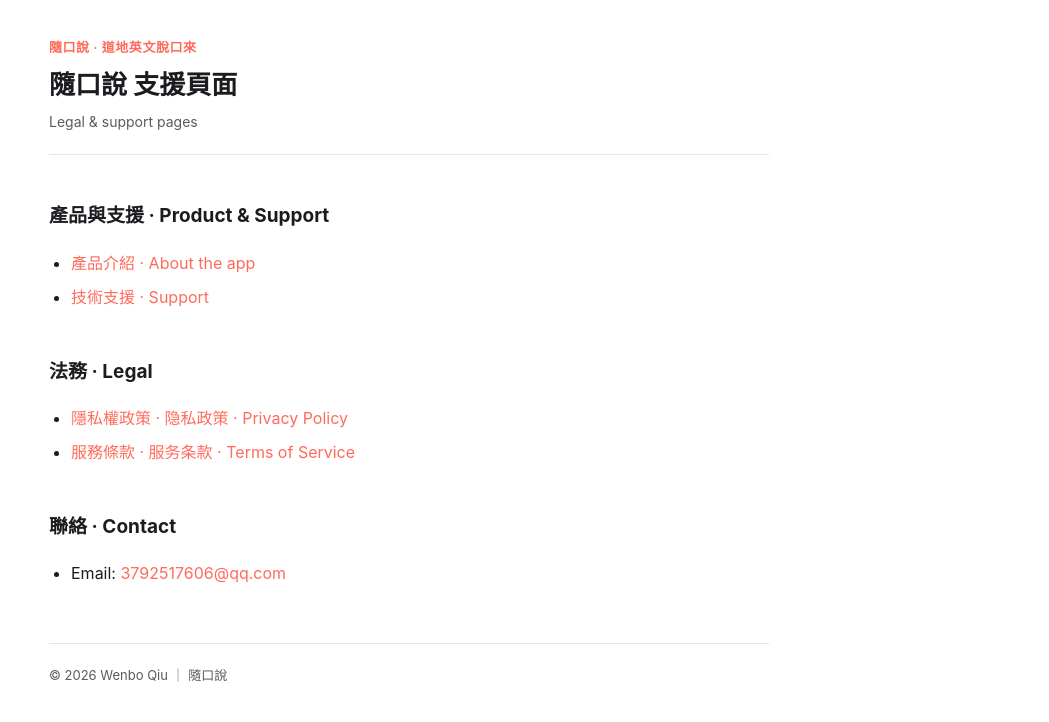
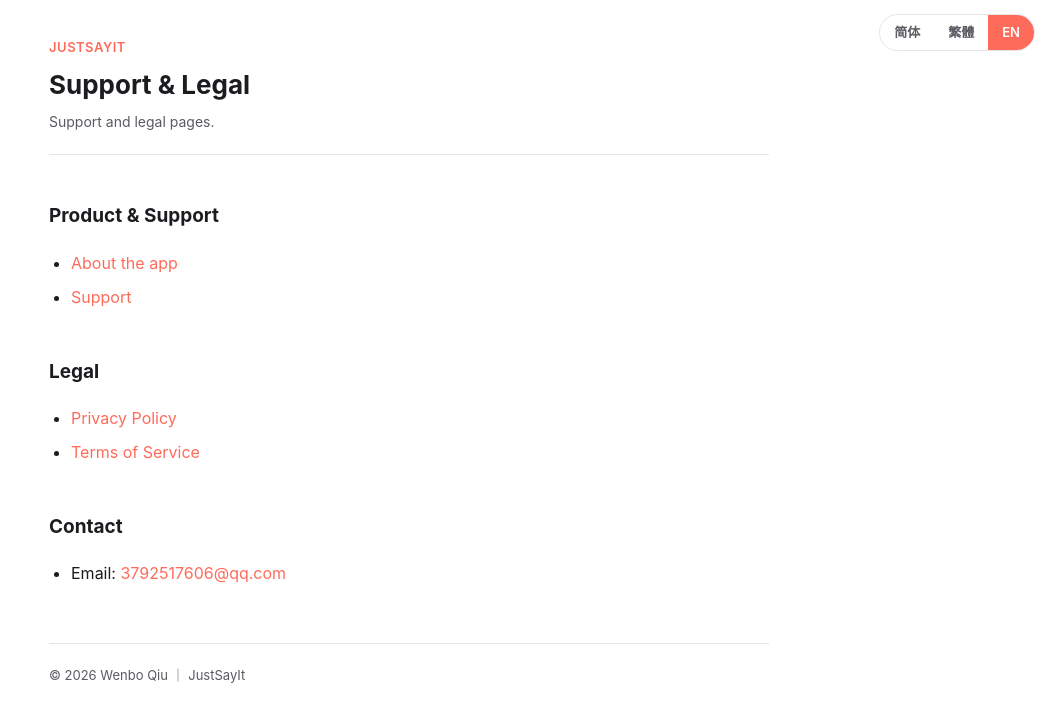
Before and after one commit to wenboqiu/sayit-support, a plain HTML site: page index.html in a window 1280 px wide. Shown: the whole page, without its empty margins (231-1280 px from the left). Drawn offline with Linux system fonts and the light colour scheme.

Commit message:
refactor: 首页 hub 加三语切换（简体 / 繁中 / 英文）
与 marketing/support/privacy/terms 统一，补上语言切换；
品牌随语言显示（脱口而出 / 隨口說 / JustSayIt）。

```diff
--- a/index.html
+++ b/index.html
@@ -3,37 +3,79 @@
 <head>
   <meta charset="UTF-8" />
   <meta name="viewport" content="width=device-width, initial-scale=1.0" />
-  <title>隨口說 支援頁面</title>
+  <title>隨口說 · 脱口而出 · JustSayIt</title>
   <link rel="stylesheet" href="shared/base.css" />
+  <style>
+    .lang-switch {
+      position: fixed; top: 14px; right: 14px; z-index: 20;
+      display: inline-flex; background: var(--bg); border: 1px solid var(--border);
+      border-radius: 999px; overflow: hidden; font-size: 13px; font-weight: 600;
+    }
+    .lang-switch button { border: none; background: transparent; color: var(--fg-muted); padding: 6px 14px; cursor: pointer; font: inherit; }
+    .lang-switch button.on { background: var(--accent); color: #fff; }
+    .lang-hant, .lang-hans, .lang-en { display: none; }
+    body.l-hant .lang-hant { display: inline; }
+    body.l-hans .lang-hans { display: inline; }
+    body.l-en  .lang-en  { display: inline; }
+  </style>
 </head>
-<body>
+<body class="l-hant">
+  <div class="lang-switch">
+    <button data-lang="hans">简体</button>
+    <button data-lang="hant" class="on">繁體</button>
+    <button data-lang="en">EN</button>
+  </div>
+
   <div class="wrap">
     <header class="doc-header">
-      <span class="app">隨口說 · 道地英文脫口來</span>
-      <h1>隨口說 支援頁面</h1>
-      <p class="meta">Legal &amp; support pages</p>
+      <span class="app">
+        <span class="lang-hant">隨口說 · 道地英文脫口來</span>
+        <span class="lang-hans">脱口而出 · 地道口语翻译</span>
+        <span class="lang-en">JustSayIt</span>
+      </span>
+      <h1><span class="lang-hant">支援與法務</span><span class="lang-hans">支持与法务</span><span class="lang-en">Support &amp; Legal</span></h1>
+      <p class="meta">
+        <span class="lang-hant">各語言支援與法務頁面索引。</span>
+        <span class="lang-hans">各语言支持与法务页面索引。</span>
+        <span class="lang-en">Support and legal pages.</span>
+      </p>
     </header>
 
-    <h2>產品與支援 · Product &amp; Support</h2>
+    <h2><span class="lang-hant">產品與支援</span><span class="lang-hans">产品与支持</span><span class="lang-en">Product &amp; Support</span></h2>
     <ul>
-      <li><a href="marketing.html">產品介紹 · About the app</a></li>
-      <li><a href="support.html">技術支援 · Support</a></li>
+      <li><a href="marketing.html"><span class="lang-hant">產品介紹</span><span class="lang-hans">产品介绍</span><span class="lang-en">About the app</span></a></li>
+      <li><a href="support.html"><span class="lang-hant">技術支援</span><span class="lang-hans">技术支持</span><span class="lang-en">Support</span></a></li>
     </ul>
 
-    <h2>法務 · Legal</h2>
+    <h2><span class="lang-hant">法務</span><span class="lang-hans">法务</span><span class="lang-en">Legal</span></h2>
     <ul>
-      <li><a href="privacy.html">隱私權政策 · 隐私政策 · Privacy Policy</a></li>
-      <li><a href="terms.html">服務條款 · 服务条款 · Terms of Service</a></li>
+      <li><a href="privacy.html"><span class="lang-hant">隱私權政策</span><span class="lang-hans">隐私政策</span><span class="lang-en">Privacy Policy</span></a></li>
+      <li><a href="terms.html"><span class="lang-hant">服務條款</span><span class="lang-hans">服务条款</span><span class="lang-en">Terms of Service</span></a></li>
     </ul>
 
-    <h2>聯絡 · Contact</h2>
+    <h2><span class="lang-hant">聯絡</span><span class="lang-hans">联系</span><span class="lang-en">Contact</span></h2>
     <ul>
       <li>Email: <a href="mailto:3792517606@qq.com">3792517606@qq.com</a></li>
     </ul>
 
     <footer class="doc-footer">
-      © 2026 Wenbo Qiu ｜ 隨口說
+      © 2026 Wenbo Qiu ｜ <span class="lang-hant">隨口說</span><span class="lang-hans">脱口而出</span><span class="lang-en">JustSayIt</span>
     </footer>
   </div>
+
+  <script>
+    const btns = [...document.querySelectorAll(".lang-switch button")];
+    function setLang(lang) {
+      document.body.className = "l-" + lang;
+      document.documentElement.lang = lang === "en" ? "en" : (lang === "hans" ? "zh-Hans" : "zh-Hant");
+      btns.forEach(b => b.classList.toggle("on", b.dataset.lang === lang));
+    }
+    btns.forEach(b => b.addEventListener("click", () => setLang(b.dataset.lang)));
+    const nav = (navigator.language || "").toLowerCase();
+    let def = "hant";
+    if (nav.startsWith("zh")) def = /(cn|sg|hans)/.test(nav) ? "hans" : "hant";
+    else if (nav) def = "en";
+    setLang(def);
+  </script>
 </body>
 </html>
```
